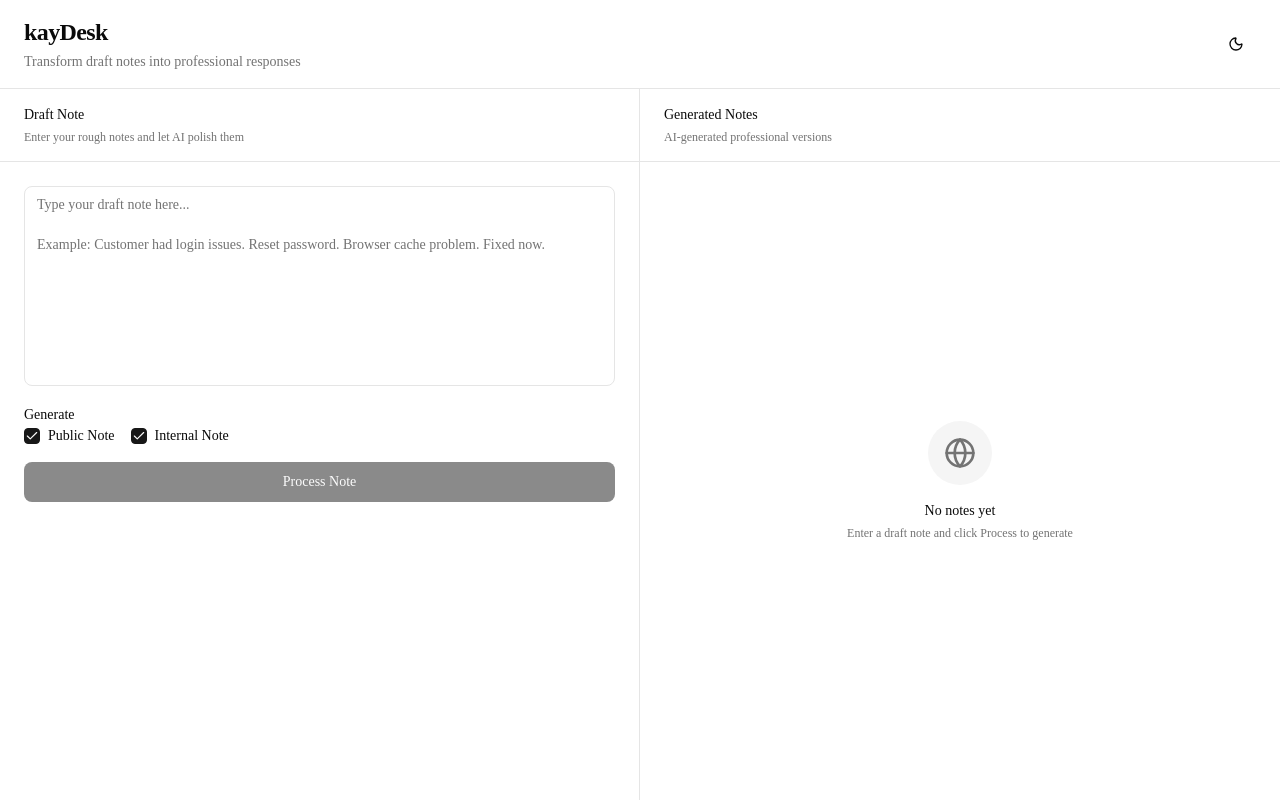
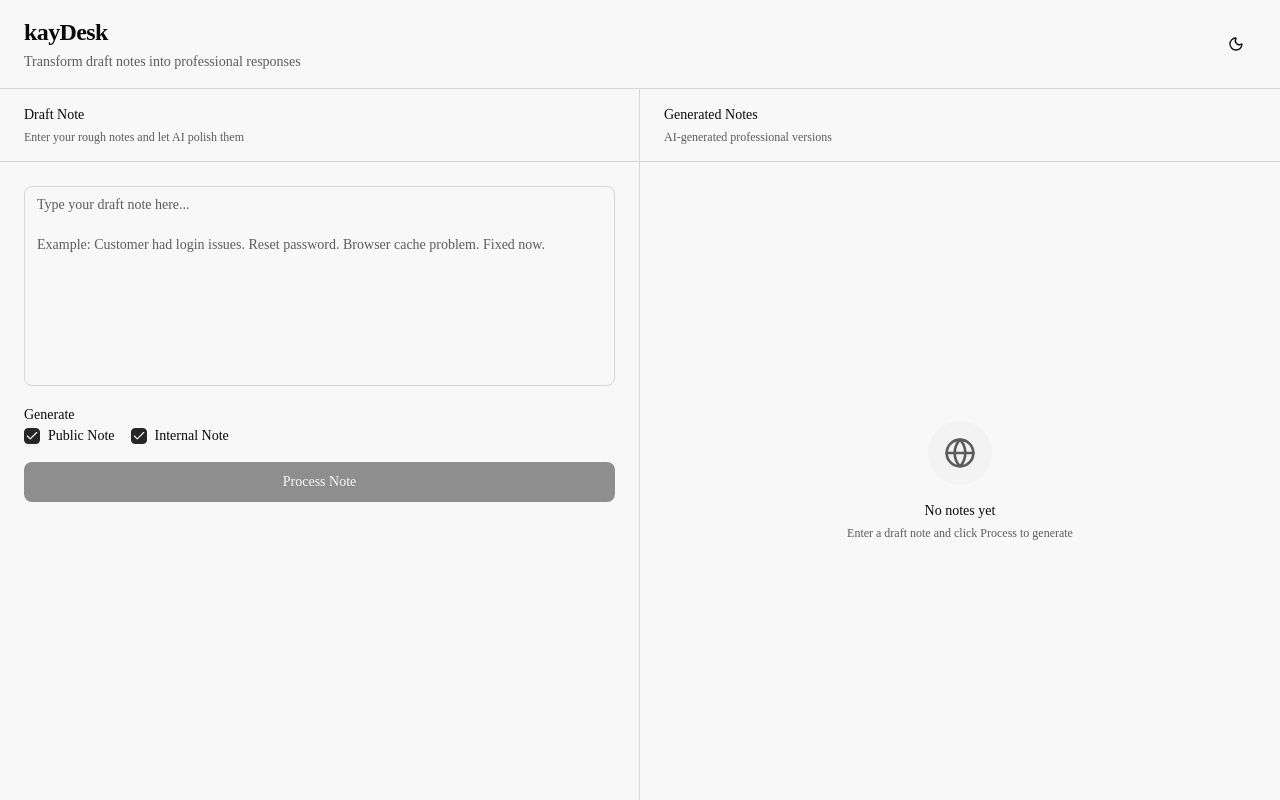
Before and after one commit to kayp514/kdesk, a Next.js app: page / in a window 1280 px wide. Built offline with nearby package versions, Linux system fonts and the light colour scheme.

Commit message:
style: enhance light theme colors for visual depth
Update background, borders, and foreground for better contrast.

Co-authored-by: Pacifique Kamugisha <133874362+kayp514@users.noreply.github.com>

```diff
--- a/app/globals.css
+++ b/app/globals.css
@@ -5,39 +5,39 @@
 @custom-variant dark (&:is(.dark *));
 
 :root {
-  --card: oklch(1 0 0);
-  --card-foreground: oklch(0.145 0 0);
-  --popover: oklch(1 0 0);
-  --popover-foreground: oklch(0.145 0 0);
-  --primary: oklch(0.205 0 0);
+  --card: oklch(0.995 0 0);
+  --card-foreground: oklch(0.205 0 0);
+  --popover: oklch(0.995 0 0);
+  --popover-foreground: oklch(0.205 0 0);
+  --primary: oklch(0.269 0 0);
   --primary-foreground: oklch(0.985 0 0);
-  --secondary: oklch(0.97 0 0);
-  --secondary-foreground: oklch(0.205 0 0);
-  --muted: oklch(0.97 0 0);
-  --muted-foreground: oklch(0.556 0 0);
-  --accent: oklch(0.97 0 0);
-  --accent-foreground: oklch(0.205 0 0);
+  --secondary: oklch(0.965 0 0);
+  --secondary-foreground: oklch(0.269 0 0);
+  --muted: oklch(0.965 0 0);
+  --muted-foreground: oklch(0.475 0 0);
+  --accent: oklch(0.965 0 0);
+  --accent-foreground: oklch(0.269 0 0);
   --destructive: oklch(0.577 0.245 27.325);
-  --destructive-foreground: #fafafa;
-  --border: oklch(0.922 0 0);
-  --input: oklch(0.922 0 0);
-  --ring: oklch(0.708 0 0);
+  --destructive-foreground: oklch(0.985 0 0);
+  --border: oklch(0.88 0 0);
+  --input: oklch(0.88 0 0);
+  --ring: oklch(0.556 0 0);
   --radius: 0.625rem;
-  --background: oklch(1 0 0);
+  --background: oklch(0.98 0 0);
   --foreground: oklch(0.145 0 0);
   --chart-1: oklch(0.809 0.105 251.813);
   --chart-2: oklch(0.623 0.214 259.815);
   --chart-3: oklch(0.546 0.245 262.881);
   --chart-4: oklch(0.488 0.243 264.376);
   --chart-5: oklch(0.424 0.199 265.638);
-  --sidebar: oklch(0.985 0 0);
+  --sidebar: oklch(0.975 0 0);
   --sidebar-foreground: oklch(0.145 0 0);
-  --sidebar-primary: oklch(0.205 0 0);
+  --sidebar-primary: oklch(0.269 0 0);
   --sidebar-primary-foreground: oklch(0.985 0 0);
-  --sidebar-accent: oklch(0.97 0 0);
-  --sidebar-accent-foreground: oklch(0.205 0 0);
-  --sidebar-border: oklch(0.922 0 0);
-  --sidebar-ring: oklch(0.708 0 0);
+  --sidebar-accent: oklch(0.955 0 0);
+  --sidebar-accent-foreground: oklch(0.269 0 0);
+  --sidebar-border: oklch(0.88 0 0);
+  --sidebar-ring: oklch(0.556 0 0);
 }
 
 @theme inline {
@@ -83,27 +83,7 @@
   --radius-4xl: calc(var(--radius) * 2.6);
 }
 
-@media (prefers-color-scheme: dark) {
-  :root {
-    --card: #0a0a0a;
-    --card-foreground: #ededed;
-    --popover: #0a0a0a;
-    --popover-foreground: #ededed;
-    --primary: #ededed;
-    --primary-foreground: #0a0a0a;
-    --secondary: #262626;
-    --secondary-foreground: #ededed;
-    --muted: #262626;
-    --muted-foreground: #a3a3a3;
-    --accent: #262626;
-    --accent-foreground: #ededed;
-    --destructive: #dc2626;
-    --destructive-foreground: #fafafa;
-    --border: #262626;
-    --input: #262626;
-    --ring: #d4d4d8;
-  }
-}
+
 
 .dark {
   --background: oklch(0.145 0 0);
```
